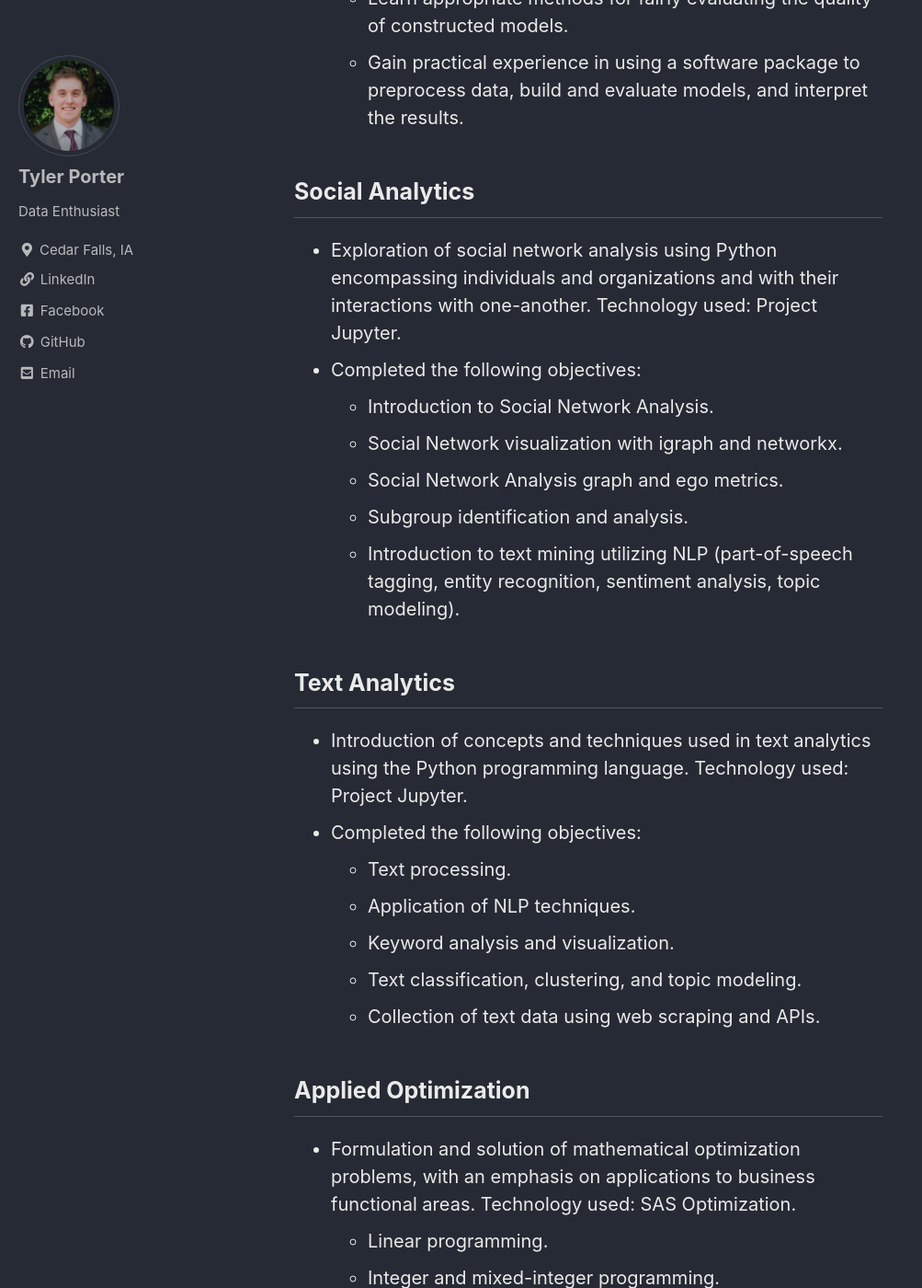
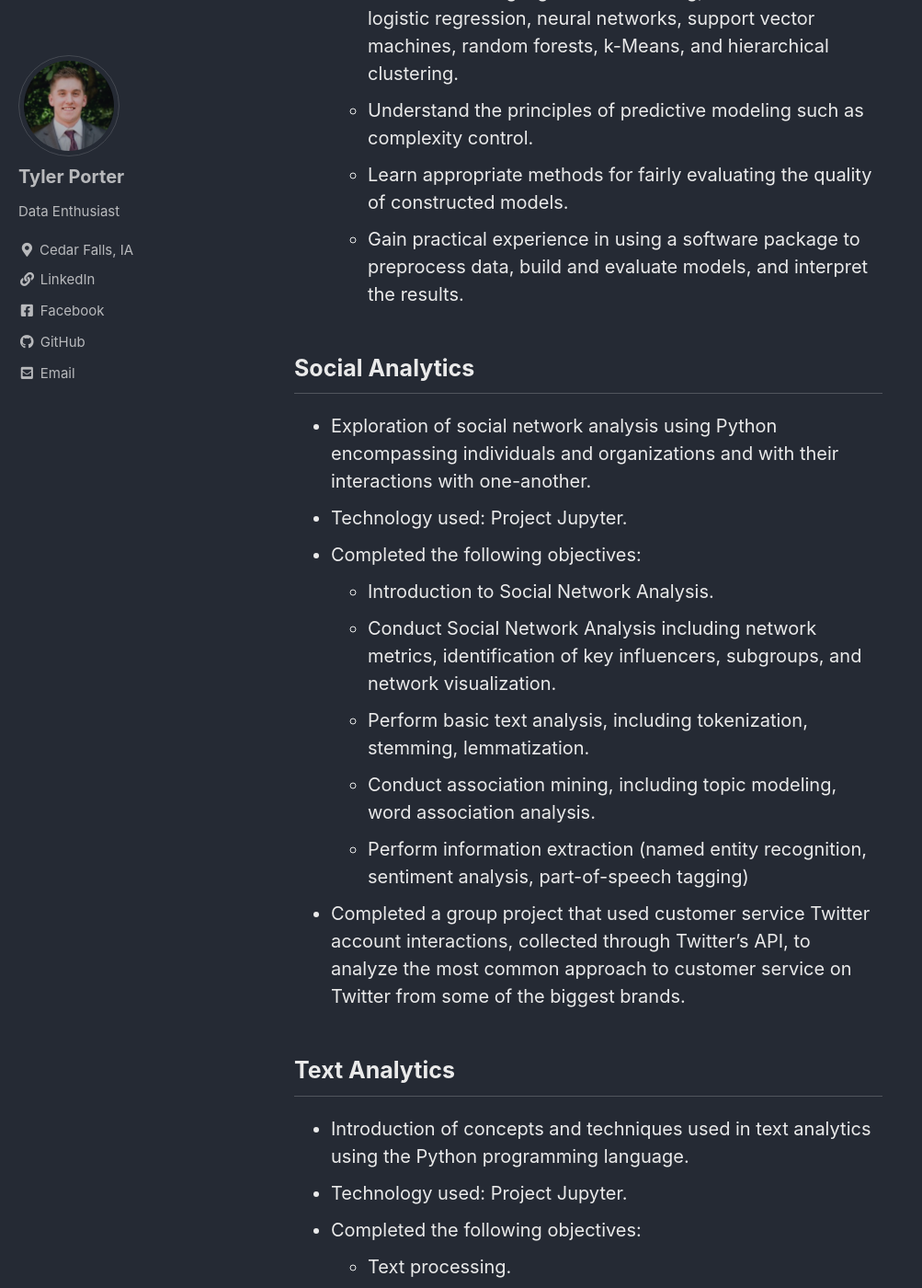
Before and after one commit to tyljporter/typo.github.io, a Jekyll site: the page built from _pages/completed.md, in a window 1280 px wide and 1400 px high, scrolled down 3253 px. Shown: the whole window at 92% size, without its empty margins (0-1003 px from the left). Built offline with Jekyll 4.4.1, drawn with Linux system fonts in a browser that asks for light colours; cached includes are drawn as plain includes; some of the changed text lies outside the part shown.

Commit message:
completed finish

```diff
--- a/_pages/completed.md
+++ b/_pages/completed.md
@@ -5,8 +5,7 @@
 
 ## Data Programming in R
 * Introduction to programming and analysis with R.
-
-Technology used: RStudio.
+* Technology used: RStudio.
 * Completed the following objectives:
   * Design a step-by-step procedure for solving a problem and then code it using RStudio.
   * Use advanced R features to scrape information from websites.
@@ -14,7 +13,8 @@
 * Completed group project centered around analysis of data collected from the Eastern Iowa Airport(CID). Project included data visualization utilizing ggplot2.
 
 ## Data and Decisions
-* Introduction of techniques of quantitative modeling, statistical analysis, and structured decision making. Technology used: Excel.
+* Introduction of techniques of quantitative modeling, statistical analysis, and structured decision making.
+* Technology used: Excel.
 * Completed the following objectives:
   * Displaying and analyzing data in Excel.
   * Systematic decision analysis.
@@ -23,8 +23,10 @@
   * Establishing relationships between two or more sets of data using regression.
   * Determining best decisions using basic optimization models.
 * Completed group project that utilized home purchase data in the Des Moines, IA metro area to create a regression model to predict the purchase price of homes based on home features and age of the home.
+
 ## Advanced Analytics
-* A continuation of the above course, Advanced Analytics focused on a more in-depth treatment of quantitative techniques involved in data analysis and decision-making. Technology used: Excel and JMP.
+* A continuation of the above course, Advanced Analytics focused on a more in-depth treatment of quantitative techniques involved in data analysis and decision-making.
+* Technology used: Excel and JMP.
 * Completed the following objectives:
   * Optimization methods.
   * Advanced regression techniques.
@@ -32,7 +34,8 @@
   * Data mining essentials.
 
 ## Data Management and Visual Analytics
-* Core concepts related to relational database design and management, extensive SQL techniques, and visual analytics to translate information or data received. Technology used: Oracle Database, Oracle SQL, Tableau
+* Core concepts related to relational database design and management, extensive SQL techniques, and visual analytics to translate information or data received.
+* Technology used: Oracle Database, Oracle SQL, Tableau
 * Completed the following objectives:
   * Conceptual data modeling and relational models (ERDs).
   * Data manipulation with SQL queries.
@@ -40,15 +43,18 @@
   * Visual analytics using Tableau.
 
 ## Data Programming in Python
-* Introduction to programming and analysis with Python. Technology used: Project Jupyter.
+* Introduction to programming and analysis with Python.
+* Technology used: Project Jupyter.
 * Completed the following objectives:
   * Introduction to Python and Jupyter Notebooks.
   * Data Manipulation and Analysis with Pandas.
   * Data Visualization with matplotlib, seaborn, and plotly.
   * Machine learning with Scikit-Learn, NLTK, NumPy, and SciPy.
+* Completed group project that utilized user data output from Spotify to perform attribute analysis along with a classification model to predict whether or not a user would 'favorite' a particular song.
 
 ## Data Science
-* Basics of data science, particularly data mining, as applied to business problems. Processing of raw data into intelligent decisions and algorithms that are commonly used to build predictive models. Technology used: Orange Data Mining.
+* Basics of data science, particularly data mining, as applied to business problems. Processing of raw data into intelligent decisions and algorithms that are commonly used to build predictive models.
+* Technology used: Orange Data Mining.
 * Completed the following objectives:
   * Understand the knowledge discovery process.
   * Master the details of various supervised and unsupervised machine learning algorithms including, but now limited to: logistic regression, neural networks, support vector machines, random forests, k-Means, and hierarchical clustering.
@@ -57,25 +63,30 @@
   * Gain practical experience in using a software package to preprocess data, build and evaluate models, and interpret the results.
 
 ## Social Analytics
-* Exploration of social network analysis using Python encompassing individuals and organizations and with their interactions with one-another. Technology used: Project Jupyter.
+* Exploration of social network analysis using Python encompassing individuals and organizations and with their interactions with one-another.
+* Technology used: Project Jupyter.
 * Completed the following objectives:
   * Introduction to Social Network Analysis.
-  * Social Network visualization with igraph and networkx.
-  * Social Network Analysis graph and ego metrics.
-  * Subgroup identification and analysis.
-  * Introduction to text mining utilizing NLP (part-of-speech tagging, entity recognition, sentiment analysis, topic modeling).
+  * Conduct Social Network Analysis including network metrics, identification of key influencers, subgroups, and network visualization.
+  * Perform basic text analysis, including tokenization, stemming, lemmatization.
+  * Conduct association mining, including topic modeling, word association analysis.
+  * Perform information extraction (named entity recognition, sentiment analysis, part-of-speech tagging)
+* Completed a group project that used customer service Twitter account interactions, collected through Twitter's API, to analyze the most common approach to customer service on Twitter from some of the biggest brands.
 
 ## Text Analytics
-* Introduction of concepts and techniques used in text analytics using the Python programming language. Technology used: Project Jupyter.
+* Introduction of concepts and techniques used in text analytics using the Python programming language.
+* Technology used: Project Jupyter.
 * Completed the following objectives:
   * Text processing.
   * Application of NLP techniques.
   * Keyword analysis and visualization.
   * Text classification, clustering, and topic modeling.
   * Collection of text data using web scraping and APIs.
+* Completed a group project that scraped a Bitcoin news site to collect over 5,000 articles in which sentences were extracted. A manual sentiment classification was completed, and a variety of machine learning models were evaluated to create a sentiment classifier. Cluster and topic analysis was then completed to understand the content covered on the site.
 
 ## Applied Optimization
-* Formulation and solution of mathematical optimization problems, with an emphasis on applications to business functional areas. Technology used: SAS Optimization.
+* Formulation and solution of mathematical optimization problems, with an emphasis on applications to business functional areas.
+* Technology used: SAS Optimization.
   * Linear programming.
   * Integer and mixed-integer programming.
   * Piecewise-linear optimization.
```
